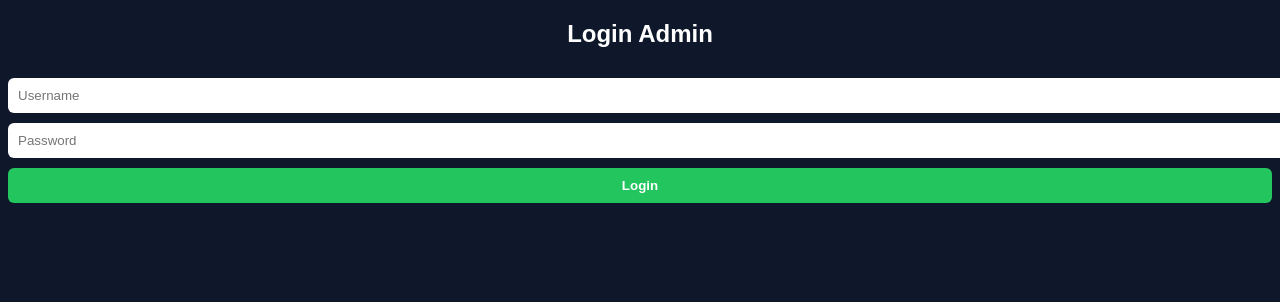
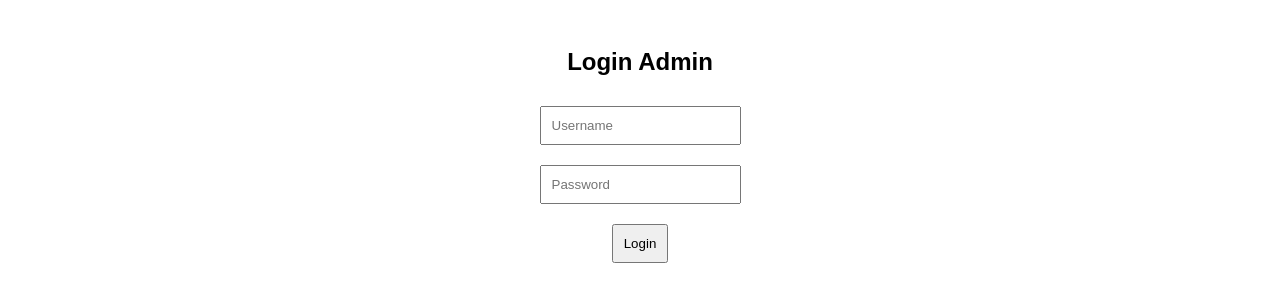
Before and after one commit to emuns/Convert-pulsa, a website: page public/login.html in a window 1280 px wide. Drawn offline with Linux system fonts and the light colour scheme.

Commit message:
Update style.css

```diff
--- a/public/css/style.css
+++ b/public/css/style.css
@@ -1,38 +1,10 @@
 body {
   font-family: Arial;
-  background: #0f172a;
-  color: white;
   text-align: center;
+  padding: 20px;
 }
 
-.container {
-  max-width: 400px;
-  margin: 50px auto;
-  background: #1e293b;
-  padding: 20px;
-  border-radius: 10px;
+input, button {
+  margin: 10px;
+  padding: 10px;
 }
-
-input, select, button {
-  width: 100%;
-  padding: 10px;
-  margin-top: 10px;
-  border-radius: 6px;
-  border: none;
-}
-
-button {
-  background: #22c55e;
-  color: white;
-  font-weight: bold;
-}
-
-.wa {
-  display: block;
-  margin-top: 20px;
-  background: #25D366;
-  padding: 10px;
-  border-radius: 6px;
-  color: white;
-  text-decoration: none;
-}
```
